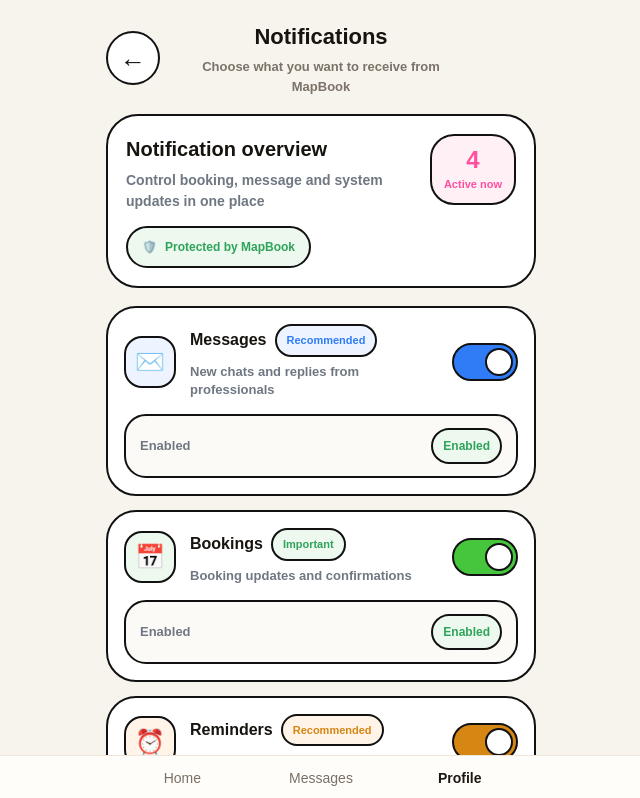
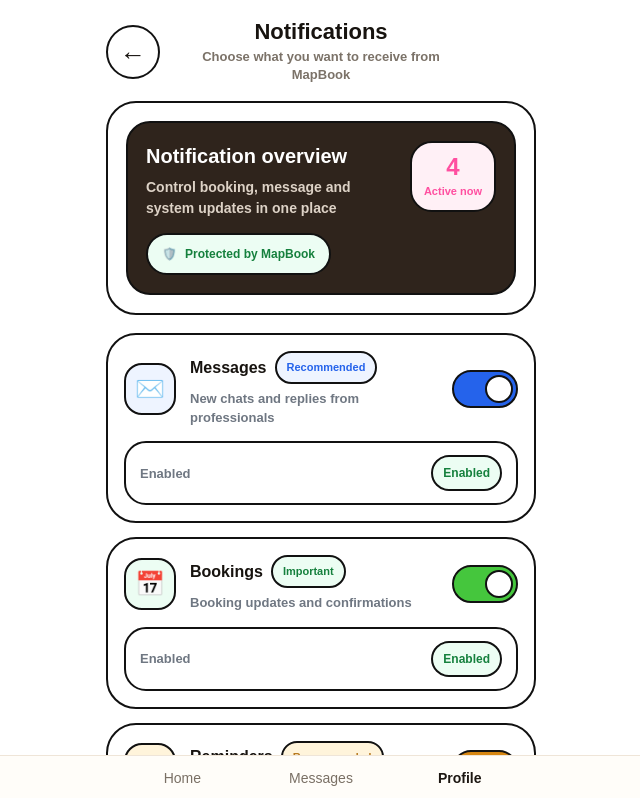
Before and after one commit to bellasalon4u-source/mapbookapp, a Next.js app: page /profile/notifications in a window 1280 px wide. Shown: the top 798 px of the page, without its empty margins (319-959 px from the left). Built offline with nearby package versions, Linux system fonts and the light colour scheme.

Commit message:
git add . && git commit -m "refine notifications screen to final white mapbook style with thin black borders"

```diff
--- a/app/profile/notifications/page.tsx
+++ b/app/profile/notifications/page.tsx
@@ -155,21 +155,21 @@ type NotificationKey = keyof UserProfile['notificationSettings'];
 function getCardAccent(key: NotificationKey) {
   if (key === 'messages') {
     return {
-      iconBg: '#edf4ff',
-      iconColor: '#2f7cf6',
-      chipBg: '#edf4ff',
-      chipColor: '#2f7cf6',
-      toggleOn: '#2f7cf6',
+      iconBg: '#eef4ff',
+      iconColor: '#2563eb',
+      chipBg: '#eef4ff',
+      chipColor: '#2563eb',
+      toggleOn: '#2563eb',
       icon: '✉️',
     };
   }
 
   if (key === 'bookings') {
     return {
-      iconBg: '#edf9ef',
-      iconColor: '#2fa35a',
-      chipBg: '#edf9ef',
-      chipColor: '#2fa35a',
+      iconBg: '#ecfdf3',
+      iconColor: '#15803d',
+      chipBg: '#ecfdf3',
+      chipColor: '#15803d',
       toggleOn: '#45c63d',
       icon: '📅',
     };
@@ -177,10 +177,10 @@ function getCardAccent(key: NotificationKey) {
 
   if (key === 'reminders') {
     return {
-      iconBg: '#fff4e7',
-      iconColor: '#d68612',
-      chipBg: '#fff4e7',
-      chipColor: '#d68612',
+      iconBg: '#fff4db',
+      iconColor: '#b7791f',
+      chipBg: '#fff4db',
+      chipColor: '#b7791f',
       toggleOn: '#d68612',
       icon: '⏰',
     };
@@ -292,8 +292,9 @@ export default function NotificationsPage() {
     <main
       style={{
         minHeight: '100vh',
-        background: '#f7f4ee',
+        background: '#ffffff',
         padding: '20px 16px 110px',
+        fontFamily: 'Arial, sans-serif',
       }}
     >
       <div style={{ maxWidth: 430, margin: '0 auto' }}>
@@ -329,6 +330,7 @@ export default function NotificationsPage() {
                 fontSize: 22,
                 fontWeight: 900,
                 color: '#17130f',
+                lineHeight: 1.1,
               }}
             >
               {text.title}
@@ -339,6 +341,7 @@ export default function NotificationsPage() {
                 fontSize: 13,
                 color: '#7b7268',
                 fontWeight: 700,
+                lineHeight: 1.35,
               }}
             >
               {text.subtitle}
@@ -348,12 +351,21 @@ export default function NotificationsPage() {
           <div />
         </div>
 
+        <section style={{ marginTop: 18 }}>
           <div
             style={{
-            marginTop: 18,
-            borderRadius: 32,
+              borderRadius: 30,
               border: '2px solid #111111',
-            background: '#ffffff',
+              background: '#fff',
+              padding: 18,
+            }}
+          >
+            <div
+              style={{
+                borderRadius: 24,
+                border: '2px solid #111111',
+                background: '#2f241c',
+                color: '#fff',
                 padding: 18,
               }}
             >
@@ -370,7 +382,7 @@ export default function NotificationsPage() {
                     style={{
                       fontSize: 20,
                       fontWeight: 900,
-                  color: '#17130f',
+                      color: '#ffffff',
                     }}
                   >
                     {text.overview}
@@ -380,7 +392,7 @@ export default function NotificationsPage() {
                       marginTop: 6,
                       fontSize: 14,
                       lineHeight: 1.5,
-                  color: '#6f7782',
+                      color: '#ddd2c6',
                       fontWeight: 700,
                     }}
                   >
@@ -391,7 +403,7 @@ export default function NotificationsPage() {
                 <div
                   style={{
                     minWidth: 82,
-                borderRadius: 24,
+                    borderRadius: 22,
                     border: '2px solid #111111',
                     background: '#fff0f6',
                     color: '#ff4fa0',
@@ -428,8 +440,8 @@ export default function NotificationsPage() {
                   gap: 8,
                   borderRadius: 999,
                   padding: '10px 14px',
-              background: '#edf9ef',
-              color: '#2fa35a',
+                  background: '#ecfdf3',
+                  color: '#15803d',
                   border: '2px solid #111111',
                   fontSize: 12,
                   fontWeight: 900,
@@ -439,8 +451,10 @@ export default function NotificationsPage() {
                 <span>{text.protected}</span>
               </div>
             </div>
+          </div>
+        </section>
 
-        <div style={{ marginTop: 18, display: 'grid', gap: 14 }}>
+        <section style={{ marginTop: 18, display: 'grid', gap: 14 }}>
           {items.map((item) => {
             const enabled = profile.notificationSettings[item.key];
             const accent = getCardAccent(item.key);
@@ -561,7 +575,7 @@ export default function NotificationsPage() {
                   style={{
                     marginTop: 14,
                     borderRadius: 22,
-                    background: '#fcfaf6',
+                    background: '#fff',
                     border: '2px solid #111111',
                     padding: '12px 14px',
                     display: 'flex',
@@ -584,8 +598,8 @@ export default function NotificationsPage() {
                     style={{
                       borderRadius: 999,
                       padding: '7px 10px',
-                      background: enabled ? '#edf9ef' : '#f4efe8',
-                      color: enabled ? '#2fa35a' : '#7d7268',
+                      background: enabled ? '#ecfdf3' : '#f3f4f6',
+                      color: enabled ? '#15803d' : '#7d7268',
                       border: '2px solid #111111',
                       fontSize: 12,
                       fontWeight: 900,
@@ -597,7 +611,7 @@ export default function NotificationsPage() {
               </div>
             );
           })}
-        </div>
+        </section>
       </div>
 
       <BottomNav active="profile" />
```
Lines whose indentation alone changed are shown as unchanged.
